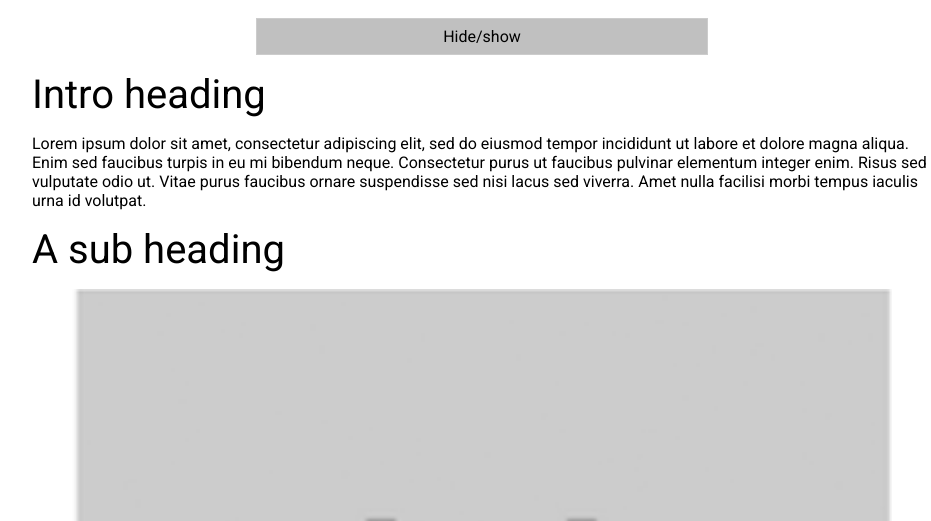
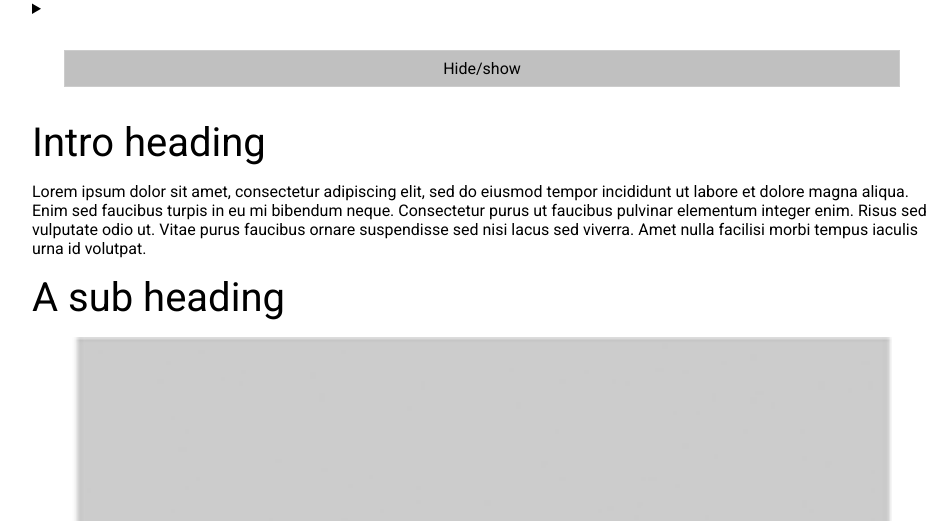
Before and after one commit to aliceals/wireframe, a plain HTML site: page index.html in a window 1280 px wide. Shown: the part 815-1336 px from the top of the page, without its empty margins (158-1089 px from the left). Drawn offline with Linux system fonts and the light colour scheme.

Commit message:
button styled

```diff
--- a/styles.css
+++ b/styles.css
@@ -7,7 +7,7 @@ body {
 }
 
 h1 {
-    font-weight: 400;
+    font-weight: 200;
     font-size: 2.5rem;
     margin: 0;
 }
@@ -20,18 +20,15 @@ img {
 main {
     max-width: 900px;
     margin: auto;
+    padding: 1rem;
 }
-
-
 
 .btn {
     padding: 0.5rem 0.5rem;
     background-color: #c0c0c0;
     border: 1px #ccc solid;
     text-align: center;
-    margin-left: 14rem;
-    margin-right: 14rem;
-
+    margin: 2rem;
 
  }
 
```
